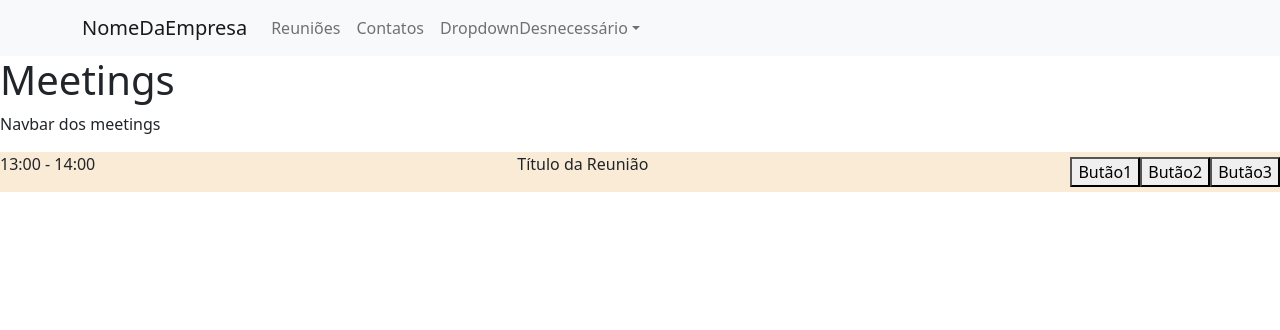
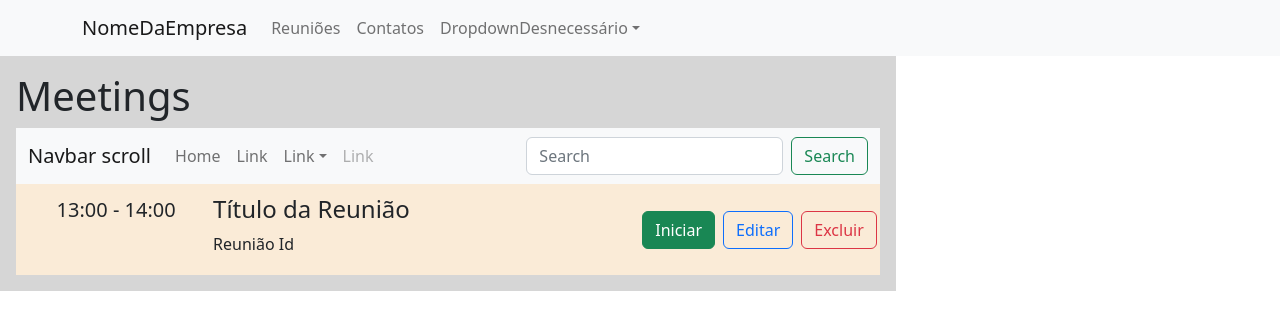
Before and after one commit to MPetersonNevesFilho/IES_Project, a React (Create React App) app in the folder frontend/: page / in a window 1280 px wide. Shown: the top 330 px of the page. Built offline with nearby package versions, Linux system fonts and the light colour scheme.

Commit message:
Feat - Pirmeira versão das Meetings Rows

```diff
--- a/frontend/src/components/Meetings/Meetings.css
+++ b/frontend/src/components/Meetings/Meetings.css
@@ -1,5 +1,21 @@
 body{
     margin: 0;
+}
+
+.tudoMeetings{
+    display: flex;
+    flex-direction: column;
+    flex-wrap: wrap;
+    justify-content: space-between;
+    margin: 0;
+    padding: 1em;
+    background-color: rgb(214, 214, 214);
+    width: 70%;
+    height: 100%;
+}
+
+.contentMeetings{
+    padding: 2em 0,2em 0,2em 0,2em;
 }
 
 .rowMeetings{
@@ -10,6 +26,35 @@ body{
     align-items: center;
     align-content: center;
     margin: 0;
-    padding: 0;
+    padding: 0.2em 0.2em 0.2em 0.2em;
     background-color: antiquewhite;
 }
+.rowMeetings div Button{
+    margin-left: 0.5em;
+}
+.rowMeetings:hover h4{
+    text-decoration: underline;
+
+}
+.rowMeetingsTime{
+    margin: 0;
+    flex-grow: 1;
+    justify-content: flex-start;
+    flex-direction: column;
+    display: flex;
+    padding-bottom: 2.5em;
+}
+.rowMeetingsTime h5{
+    margin: 0;
+    justify-content: center;
+    display: flex;
+    padding: 0;
+}
+.rowMeetingsTitle{
+    flex-grow: 3;
+    padding-top: 0.5em;
+}
+
+.rowMeetingsButton{
+    flex-grow: 1;
+}
--- a/frontend/src/components/Meetings/Meetings.js
+++ b/frontend/src/components/Meetings/Meetings.js
@@ -1,29 +1,36 @@
 import React from 'react';
+import Button from 'react-bootstrap/Button';
+import NavbarMeetings from './NavbarMeetings';
 import './Meetings.css';
 
 
 function Meetings() {
+
+
+
+
   return (
     <>
-        <div>
+        <div className='tudoMeetings'>
             <div className="titleMeetings">
                 <h1>Meetings</h1>
             </div>
             <div className="navbarMeetings">
-                <p>Navbar dos meetings</p>
+                <NavbarMeetings />
             </div>
             <div className="contentMeetings">
                 <div className="rowMeetings">
-                    <div>
-                        <p>13:00 - 14:00</p>
+                    <div className='rowMeetingsTime'>
+                        <h5>13:00 - 14:00</h5>
                     </div>
-                    <div>
-                        <p>Título da Reunião</p>
+                    <div className='rowMeetingsTitle'>
+                        <h4>Título da Reunião</h4>
+                        <p>Reunião Id</p>
                     </div>
-                    <div>
-                        <button>Butão1</button>
-                        <button>Butão2</button>
-                        <button>Butão3</button>
+                    <div className='rowMeetingsButtons'>
+                        <Button variant="success">Iniciar</Button>
+                        <Button variant="outline-primary">Editar</Button>
+                        <Button variant="outline-danger">Excluir</Button>
                     </div>
                 </div>
             </div>
--- /dev/null
+++ b/frontend/src/components/Meetings/NavbarMeetings.js
@@ -0,0 +1,55 @@
+import React from "react";
+
+import Button from 'react-bootstrap/Button';
+import Container from 'react-bootstrap/Container';
+import Form from 'react-bootstrap/Form';
+import Nav from 'react-bootstrap/Nav';
+import Navbar from 'react-bootstrap/Navbar';
+import NavDropdown from 'react-bootstrap/NavDropdown';
+
+function NavbarMeetings(params) {
+
+
+
+    return (<>
+        <Navbar bg="light" expand="lg">
+      <Container fluid>
+        <Navbar.Brand href="#">Navbar scroll</Navbar.Brand>
+        <Navbar.Toggle aria-controls="navbarScroll" />
+        <Navbar.Collapse id="navbarScroll">
+          <Nav
+            className="me-auto my-2 my-lg-0"
+            style={{ maxHeight: '100px' }}
+            navbarScroll
+          >
+            <Nav.Link href="#action1">Home</Nav.Link>
+            <Nav.Link href="#action2">Link</Nav.Link>
+            <NavDropdown title="Link" id="navbarScrollingDropdown">
+              <NavDropdown.Item href="#action3">Action</NavDropdown.Item>
+              <NavDropdown.Item href="#action4">
+                Another action
+              </NavDropdown.Item>
+              <NavDropdown.Divider />
+              <NavDropdown.Item href="#action5">
+                Something else here
+              </NavDropdown.Item>
+            </NavDropdown>
+            <Nav.Link href="#" disabled>
+              Link
+            </Nav.Link>
+          </Nav>
+          <Form className="d-flex">
+            <Form.Control
+              type="search"
+              placeholder="Search"
+              className="me-2"
+              aria-label="Search"
+            />
+            <Button variant="outline-success">Search</Button>
+          </Form>
+        </Navbar.Collapse>
+      </Container>
+    </Navbar>
+    </>)
+}
+export default NavbarMeetings;
```
